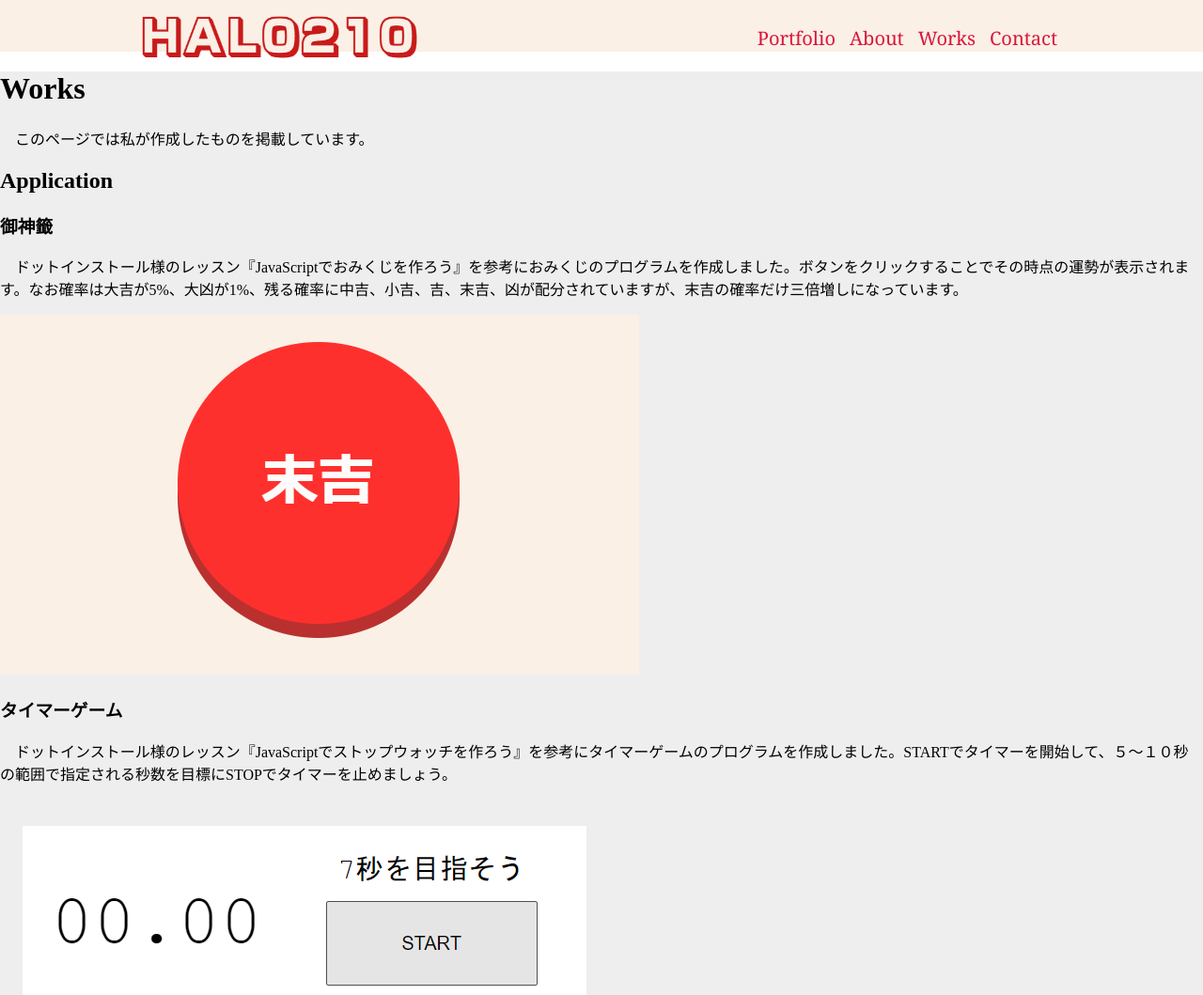
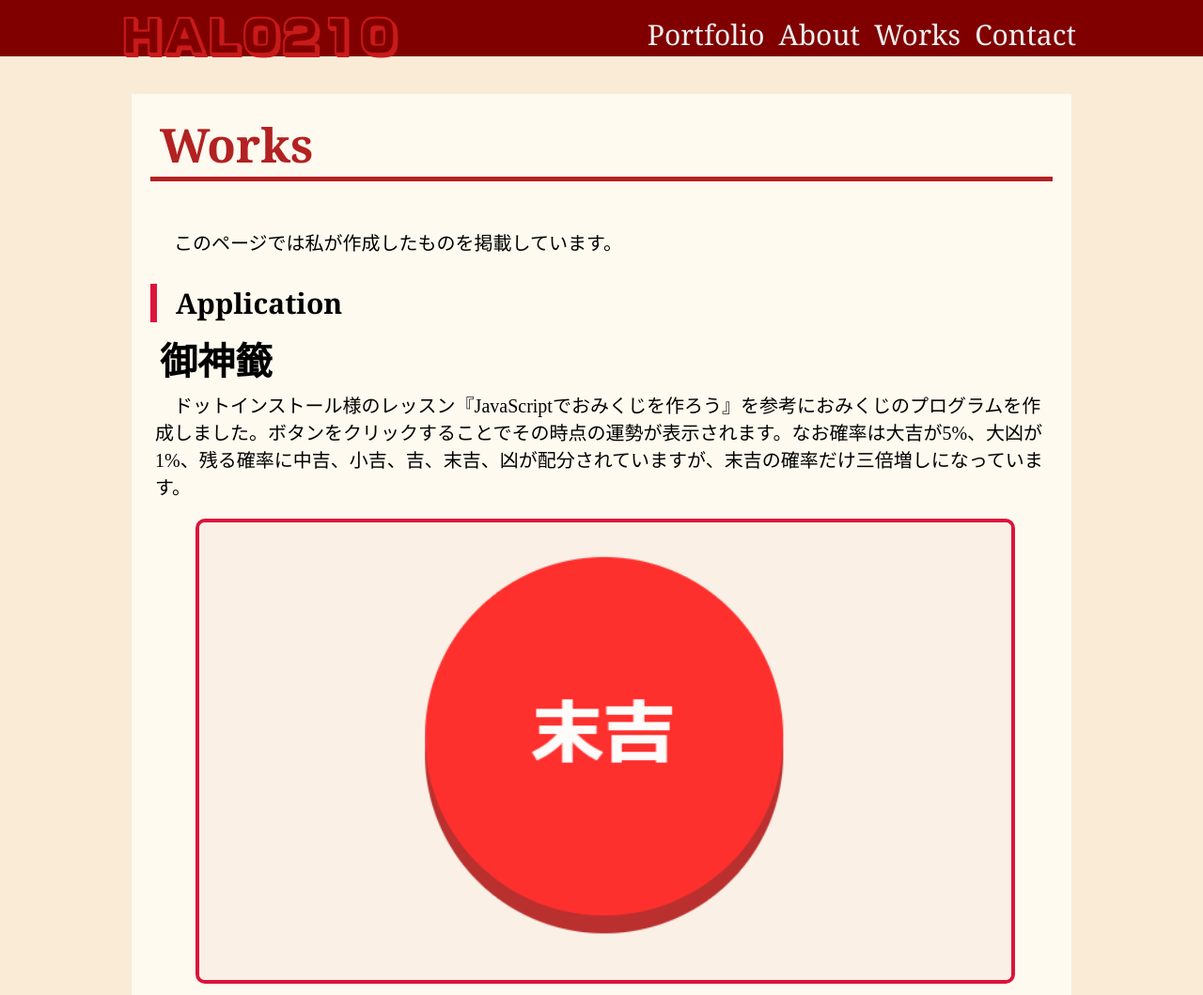
Before and after one commit to HAL0210/HAL0210.github.io, a plain HTML site: page works.html in a window 1280 px wide. Shown: the top 1059 px of the page at 94% size. Drawn offline with Linux system fonts and the light colour scheme.

Commit message:
Add files via upload

```diff
--- a/css/style.css
+++ b/css/style.css
@@ -1,11 +1,23 @@
+
 body {
   margin: 0;
   padding: 0;
+  background-color: antiquewhite;
   /* background-image: url(../../image/bg-index.jpg);
   background-position: center center;
   background-repeat: no-repeat;
   background-attachment: fixed;
   background-size: cover;   */
+}
+
+h1, h2, h3, h4, h5, h6, p {
+  margin: 0;
+  padding: 0;
+}
+
+img {
+  vertical-align: bottom;
+  margin: 0;
 }
 
 a {
@@ -20,21 +32,23 @@ a:visited {
 
 /* ヘッダー部分 */
 header {
-  background: linen;
+  background: maroon;
   height: 50px;
-  line-height: 50px;
-  padding-bottom: 5px;
+  padding-bottom: 10px;
+  z-index: 10;
+  position: fixed;
+  width: 100%;
+  top: 0;
 }
 
 .head-container {
   display: flex;
   justify-content: space-between;
-  max-width: 1000px;
+  max-width: 1040px;
   margin: 0 auto;
 }
 
 .logo {
-  align-self: center;
   margin-top: 5px;
   margin-left: 10px;
 }
@@ -48,22 +62,78 @@ header .global-nav li {
 }
 
 header .global-nav li a {
-  color: crimson;
-  font-size: 20px;
+  color: #eee;
+  font-size: 30px;
 }
 
+/* メイン部分 */
 main {
-  background-color: #eee;
+  background-color: floralwhite;
+  max-width: 960px;
+  margin: 100px auto 0;
+  padding: 20px;
+}
+
+main h1 {
+  color: firebrick;
+  font-family: Cambria, Cochin, Georgia, Times, 'Times New Roman', serif;
+  margin-bottom: 50px;
+  font-size: 50px;
+  border-bottom: firebrick 5px solid;
+  padding-left: 10px;
+}
+
+main h2 {
+  margin-top: 30px;
+  margin-bottom: 10px;
+  font-size: 30px;
+  font-family: Georgia, 'Times New Roman', Times, serif;
+  border-left: 7px crimson solid;
+  padding-left: 20px;
+}
+
+main p {
+  margin: 5px 5px 10px;
+}
+
+.main-container {
+  padding: 0 10px;
 }
 
 
 footer {
-  background-color: silver;
+  /* background-color: silver; */
+  color: crimson;
+  text-align: center;
+  font-size: 15px;
+  padding-top: 5px;
   height: 50px;
-  color: white;
-  text-align: center;
-  font-size: 10px;
-  padding-top: 5px;
 }
 
 /* ABOUT */
+#about table {
+  font-size: 20px;
+}
+
+/* WORKS */
+#works main img {
+  width: 90%;
+  margin: 10px 5%;
+  border: rgba(220, 20, 60, 1) 4px solid;
+  border-radius: 10px;
+}
+
+#works h3 {
+  font-size: 40px;
+  padding-left: 10px;
+  font-family:'Times New Roman', Times, serif;
+}
+
+#works p {
+  font-size: 20px;
+  margin-bottom: 10px;
+}
+
+#works .item {
+  margin-bottom: 50px;
+}
```
